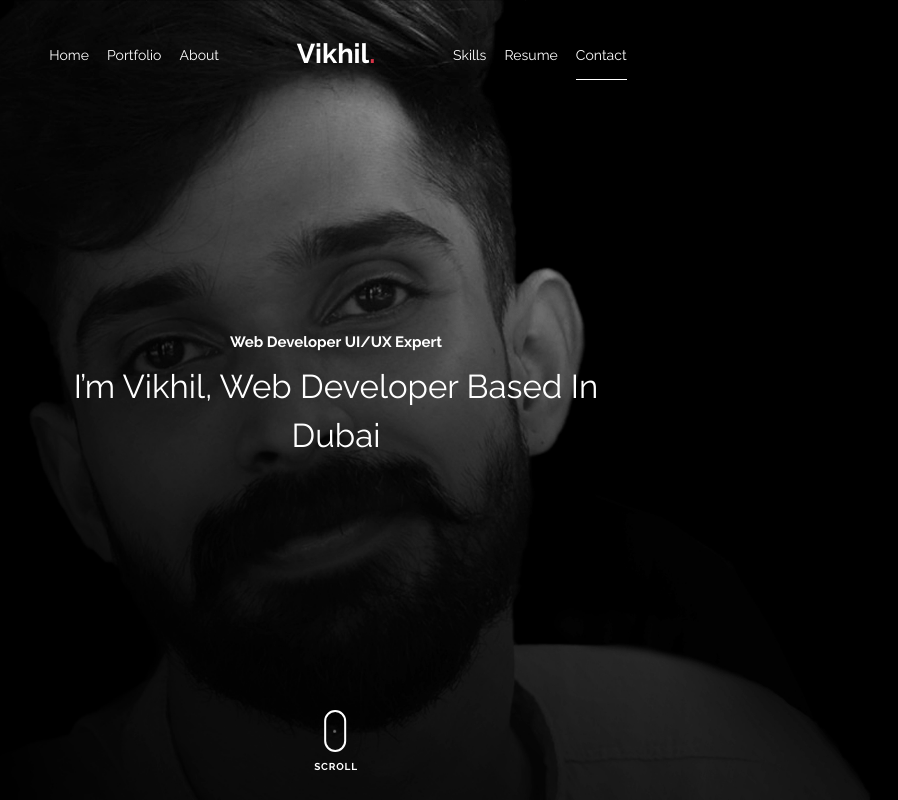
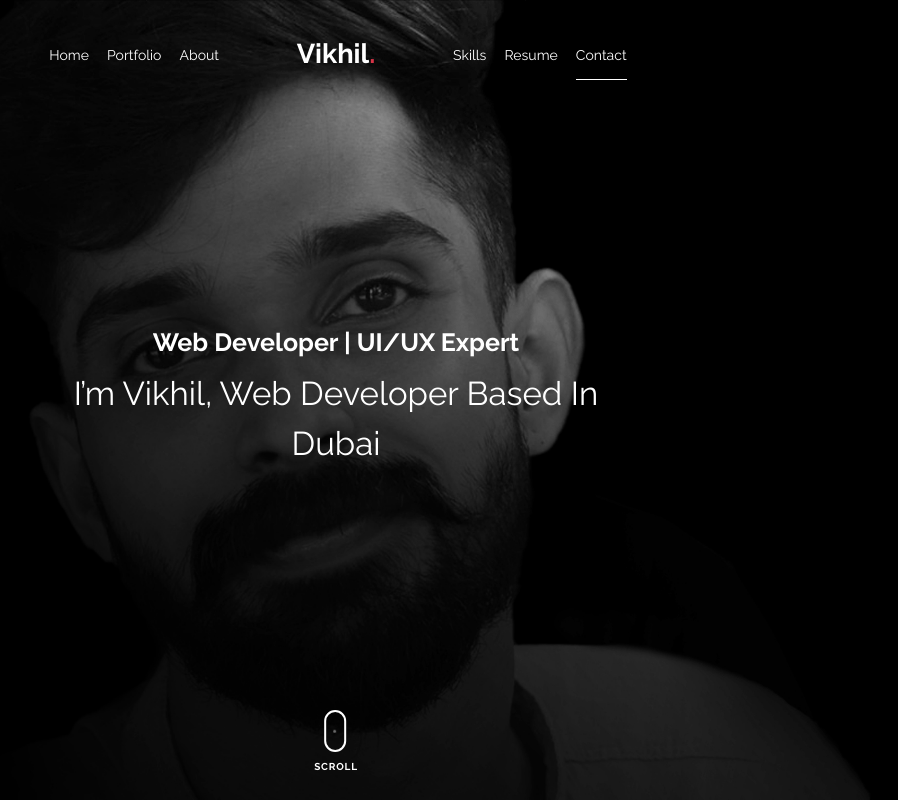
Before and after one commit to Vikhil8281/vikhilportfolio, a plain HTML site: page index.html in a window 1280 px wide. Shown: the top 800 px of the page, without its empty margins (304-1202 px from the left). Drawn offline with nearby package versions, Linux system fonts and the light colour scheme; files whose address does not match are found by name.

Commit message:
Update index.html

```diff
--- a/index.html
+++ b/index.html
@@ -108,11 +108,11 @@
           <div class="row align-items-center">
             <style>
               .heading{
-                font-size: 15px !important;
+                font-size: 25px !important;
               }
             </style>
             <div class="col-md-7 mx-auto text-center">
-              <h1 class="heading gsap-reveal-hero">Web Developer UI/UX Expert</h1>
+              <h1 class="heading gsap-reveal-hero">Web Developer | UI/UX Expert</h1>
               <h2 class="subheading gsap-reveal-hero">I’m Vikhil, Web Developer Based In <br><span>Dubai</span> </h2>
             </div>
 
```
